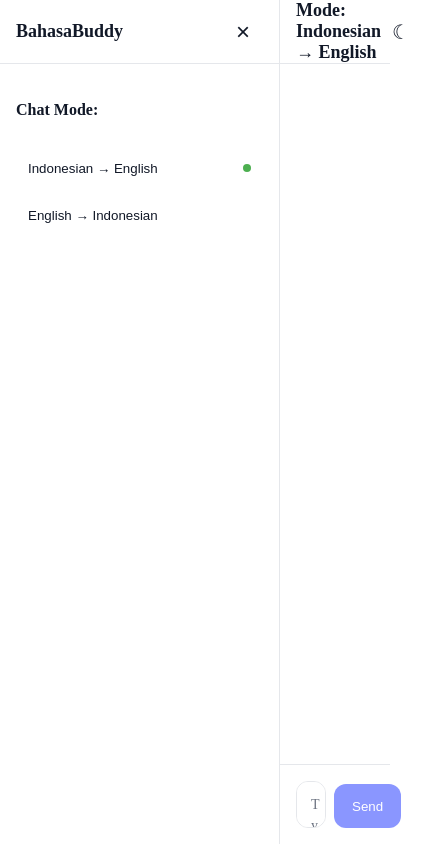
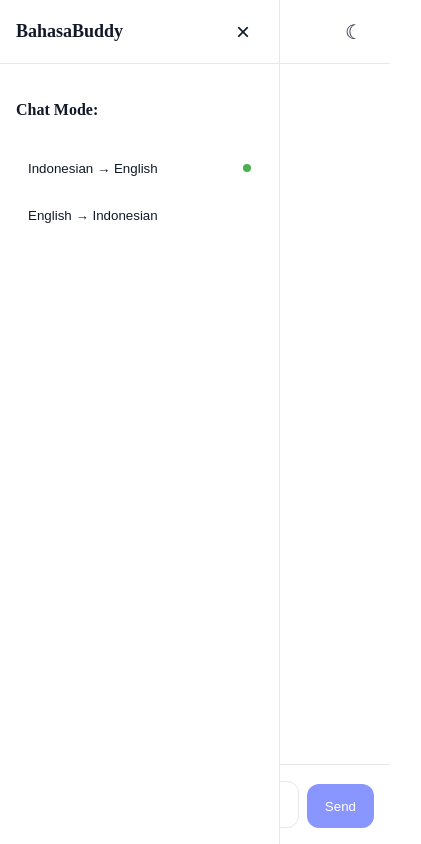
Before and after one commit to zuszen/BahasaBuddy, a React (Vite) app in the folder bahasa-buddy/: page / in a window 390 px wide. Both pictures are taken after a click on the button "Open menu". Shown: the whole page, 421 px wide, since content can reach past the window. Built offline with nearby package versions, Linux system fonts and the light colour scheme.

Commit message:
Improve mobile menu behavior

```diff
--- a/bahasa-buddy/src/App.tsx
+++ b/bahasa-buddy/src/App.tsx
@@ -115,12 +115,21 @@ function App() {
           mode={mode}
           />
 
-        <main className="chat-container">
+        {/* Chat container: if touch the menu will close */}
+        <main
+          className="chat-container"
+          onClick={() => {
+            if (menuOpen) {
+              setMenuOpen(false);
+            }
+          }}
+        >
           {/* Chat will go here */}
 
-          {/* This holds the messages*/}
+          {/* This holds the messages */}
           {messages.map((message) => (
             <Message
+              key={message.id}
               id={message.id}
               sender={message.sender}
               message={message.message}
@@ -138,7 +147,16 @@ function App() {
         </main>
 
         {/* Input field for sending messages */}
-        <InputField onSendMessage={handleSendMessage}/>
+        {/* If the input area is touch and the width is less than 400 menu will close */}
+        <div
+          onClick={() => {
+            if (window.innerWidth <= 400 && menuOpen) {
+              setMenuOpen(false);
+            }
+          }}
+        >
+          <InputField onSendMessage={handleSendMessage} />
+        </div>
       </div>
 
     </div>
--- a/bahasa-buddy/src/styles/App.css
+++ b/bahasa-buddy/src/styles/App.css
@@ -10,7 +10,7 @@
   --hover-bg: #f3f4f6;
 
   width: 100%;
-  height: 100vh;
+  height: 100dvh;
 
   display: flex;
 
@@ -45,3 +45,18 @@
 
   overflow-y: auto;
 }
+
+@media (max-width: 400px) {
+  .app {
+    position: relative;
+  }
+
+  .menu {
+    position: absolute;
+    top: 0;
+    left: 0;
+    z-index: 1000;
+
+    height: 100%;
+  }
+}
```
